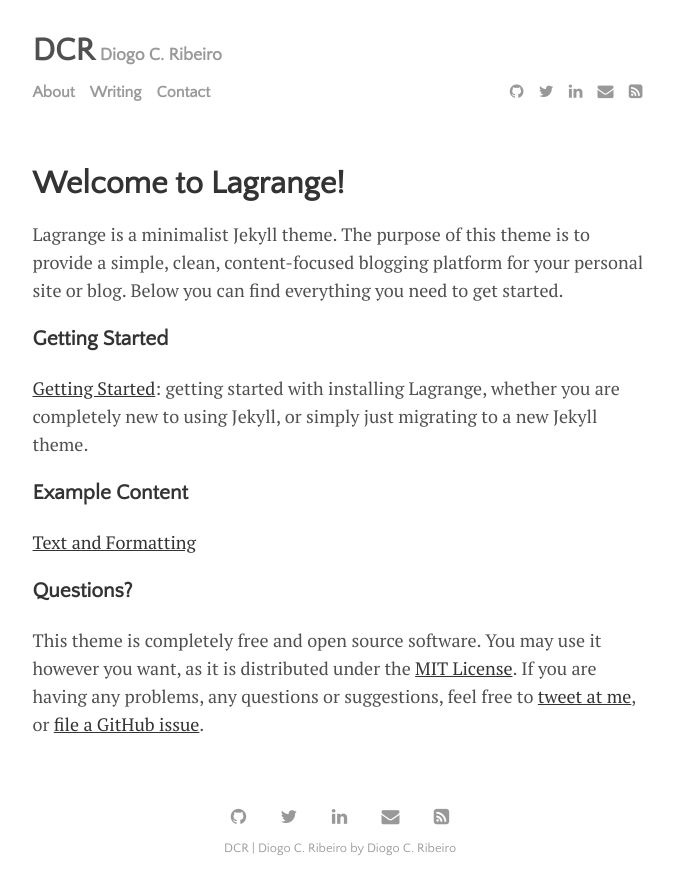
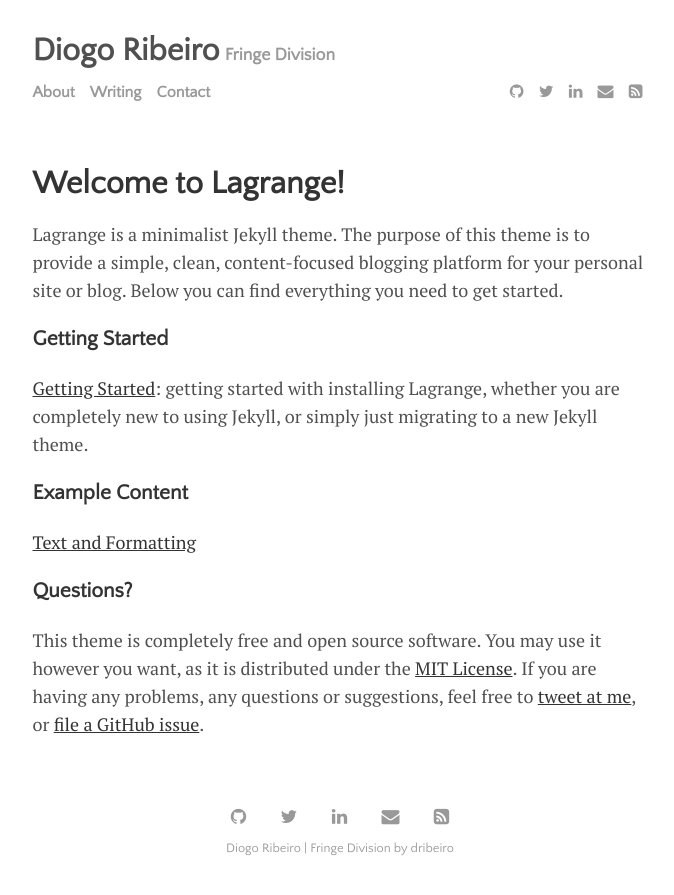
Before and after one commit to diogoribeiro98/diogoribeiro98.github.io, a Jekyll site: the page built from menu/about.md, in a window 1280 px wide. Shown: the top 895 px of the page, without its empty margins (300-974 px from the left). Built offline with Jekyll 4.4.1, drawn with Linux system fonts in a browser that asks for light colours.

Commit message:
update _config.yml

```diff
--- a/_config.yml
+++ b/_config.yml
@@ -20,9 +20,9 @@ permalink:           /:title
 plugins:             [jekyll-paginate, jekyll-sitemap, jekyll-feed, jekyll-seo-tag]
 
 # Customise atom feed settings (this is where Jekyll-Feed gets configuration information)
-title:		           'DCR'
-description:	       'Diogo C. Ribeiro'
-author:              'Diogo C. Ribeiro'
+title:		           'Diogo Ribeiro'
+description:	       'Fringe Division'
+author:              'dribeiro'
 
 # RSS 2.0 can be used instead of Atom by uncommenting following two lines
 #feed:
```
